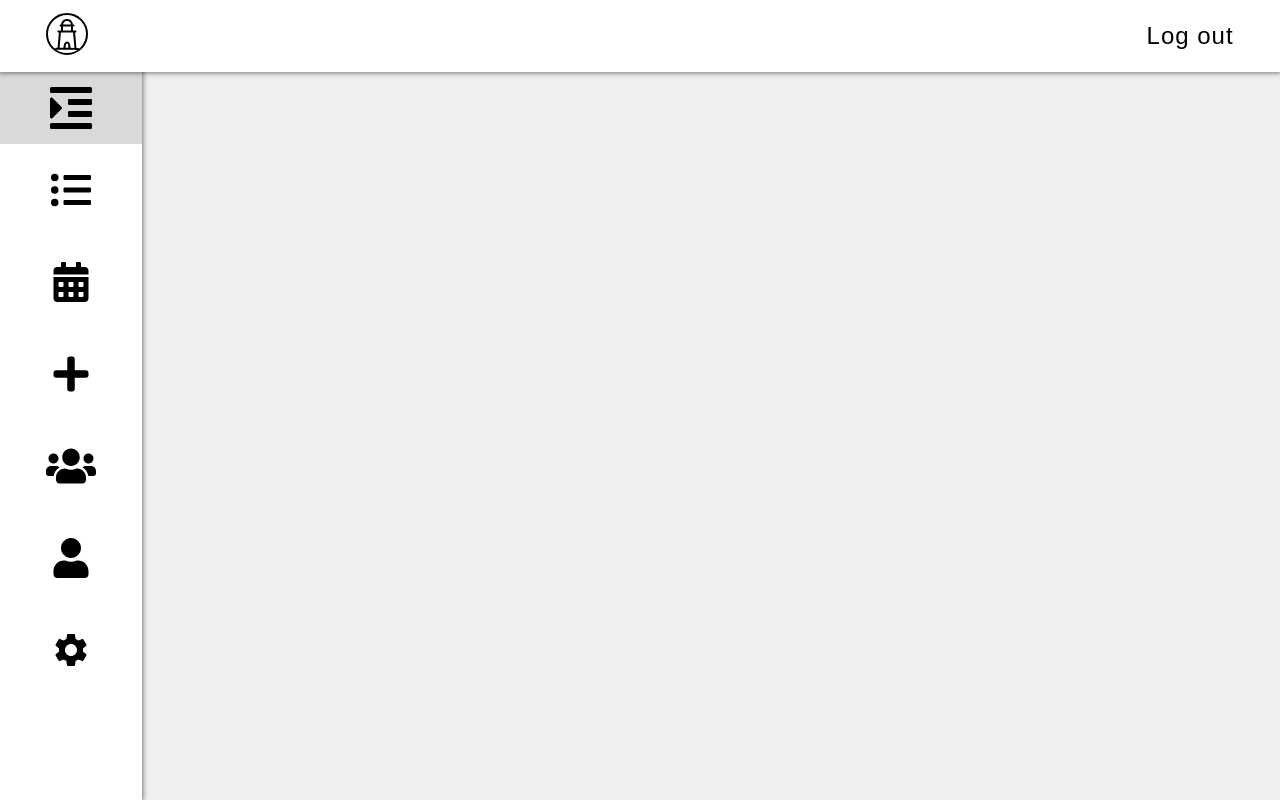
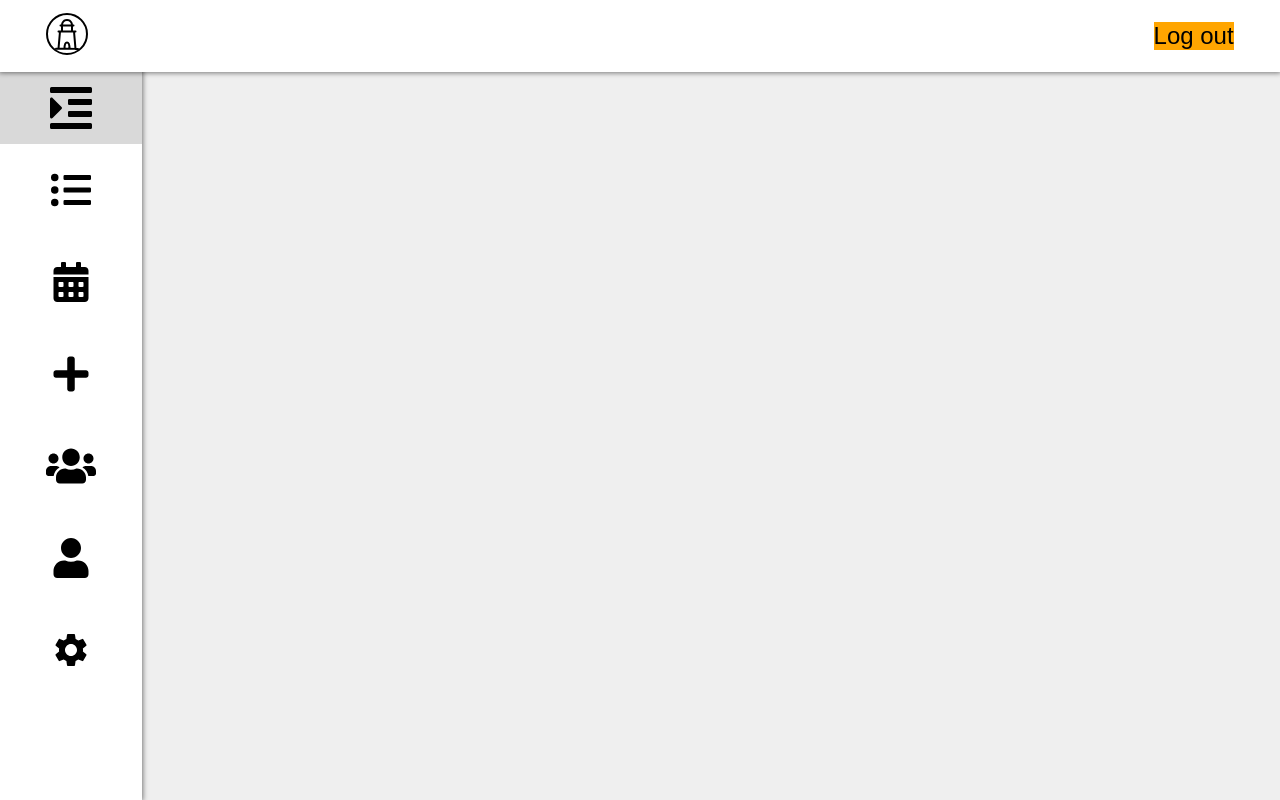
Before and after one commit to sbacanski0730/weather-and-hr-logbook-web, a React (Create React App) app: page / in a window 1280 px wide. Built offline with nearby package versions, Linux system fonts and the light colour scheme.

Commit message:
'Button' as universal component
Base of the universal Button component. {css} and destructuring props in styled-component.

```diff
--- a/src/Components/Button/Button.jsx
+++ b/src/Components/Button/Button.jsx
@@ -1,10 +1,24 @@
 import React from 'react';
 import { ButtonStyle } from './Button.style';
 
-const Button = ({ children }) => {
+const Button = ({ children, btn_style, btn_size, btn_hover }) => {
+	const STYLES = ['default', 'no-outline'];
+	const SIZES = ['default', 'wide'];
+	const HOVERS = ['default'];
+
+	const checkPropStyle = STYLES.includes(btn_style) ? btn_style : STYLES[0];
+	const checkPropSize = SIZES.includes(btn_size) ? btn_size : SIZES[0];
+	const checkPropHover = HOVERS.includes(btn_hover) ? btn_hover : HOVERS[0];
+
 	return (
 		<>
-			<ButtonStyle>{children}</ButtonStyle>
+			<ButtonStyle
+				btn_style={checkPropStyle}
+				btn_size={checkPropSize}
+				btn_hover={checkPropHover}
+			>
+				{children}
+			</ButtonStyle>
 		</>
 	);
 };
--- a/src/Components/Button/Button.style.js
+++ b/src/Components/Button/Button.style.js
@@ -1,11 +1,35 @@
-import styled from 'styled-components';
+import styled, { css } from 'styled-components';
 
 export const ButtonStyle = styled.button`
-	letter-spacing: 1px;
 	font-size: 1.5rem;
 	font-family: 'Montserrat', sans-serif;
-	/* font-family: 'Courier New', Courier, monospace; */
 	outline: none;
 	border: none;
 	background: none;
+
+	${({ btn_style }) => {
+		if (btn_style === 'default') {
+			return css`
+				background-color: orange;
+			`;
+		}
+	}};
+
+	${({ btn_size }) => {
+		if (btn_size === 'no-outline') {
+			return css`
+				background-color: blue;
+			`;
+		}
+	}}
+
+	${({ btn_hover }) => {
+		if (btn_hover === 'default') {
+			return css`
+				&:hover {
+					cursor: pointer;
+				}
+			`;
+		}
+	}}
 `;
```
